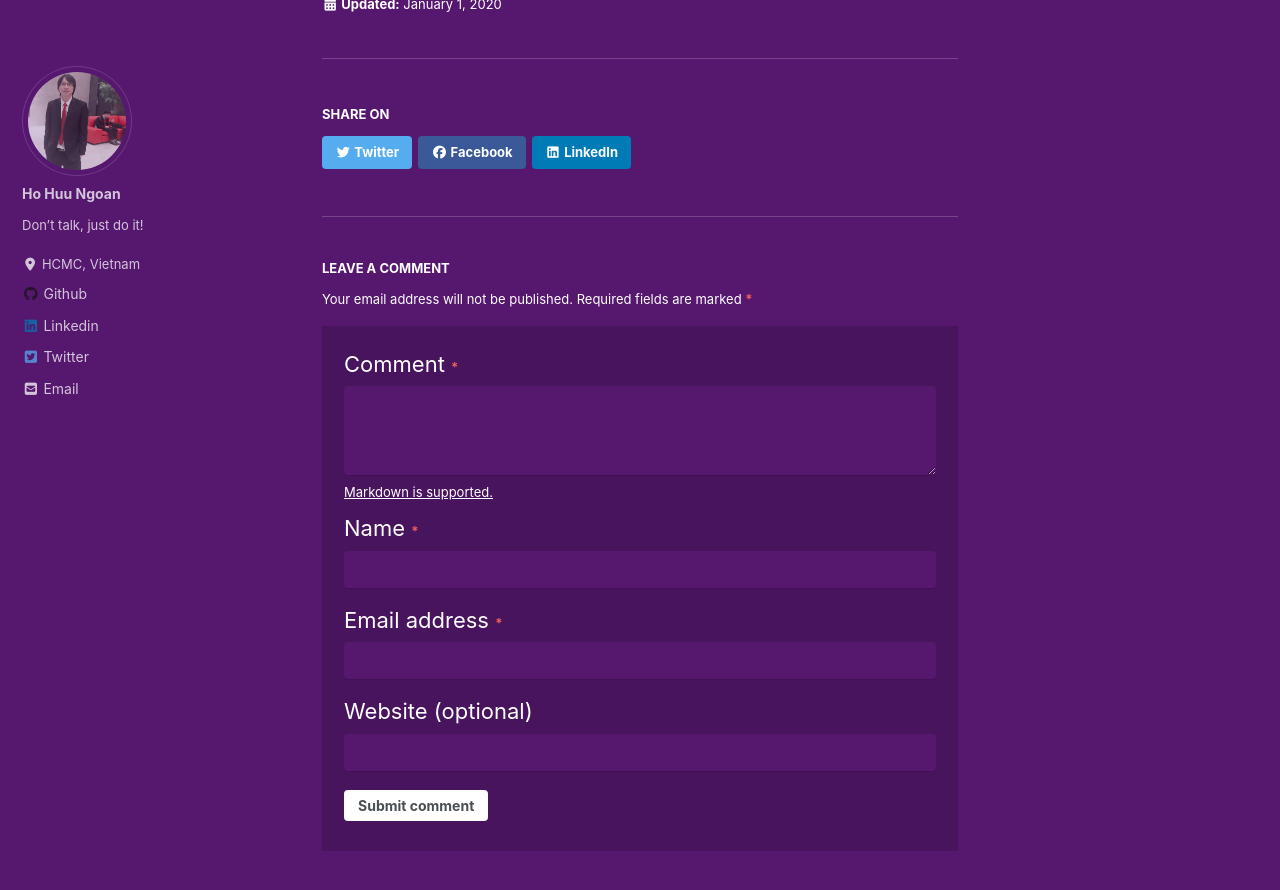
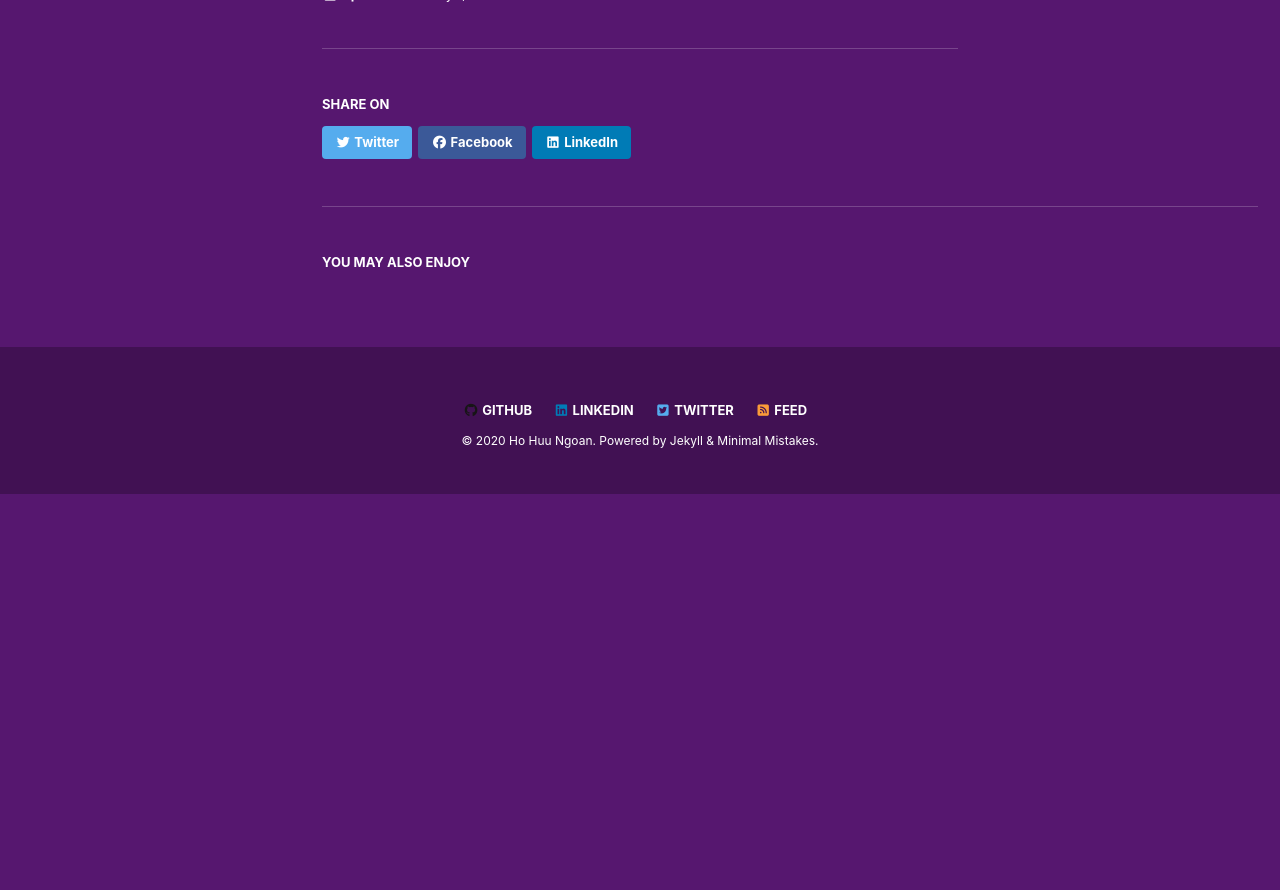
Before and after one commit to ngoanh2n/blog, a Jekyll site: the page built from _posts/2020-01-01-demo-post.md, in a window 1280 px wide and 900 px high, scrolled down 2052 px. Shown: the top 890 px of the window. Built offline with Jekyll 4.4.1, drawn with Linux system fonts in a browser that asks for light colours; cached includes are drawn as plain includes; nearby versions of some CDN libraries; comment, search, counter and statistics services are not loaded; a style sheet for code colours, icons or effects is not loaded; after the commit the page ends 2546 px from its top, so only the background shows below that; some of the changed lines change nothing that is shown.

Commit message:
Disable comments, hide subtitle

```diff
--- a/_config.yml
+++ b/_config.yml
@@ -18,14 +18,14 @@
 locale                   : "en-US"
 title                    : "ngoanh2n's blog"
 title_separator          : "|"
-subtitle                 : "Try to automate!" # site tagline that appears below site title in masthead
+subtitle                 : # "Try to automate!"
 name                     : "Ho Huu Ngoan"
 description              : "Sharing Test Automation knowledge"
-url                      : "https://ngoanh2n.github.io/blog" # the base hostname & protocol for your site e.g. "https://mmistakes.github.io"
-baseurl                  : "/blog" # the subpath of your site, e.g. "/blog"
-repository               : "ngoanh2n/blog" # GitHub username/repo-name e.g. "mmistakes/minimal-mistakes"
+url                      : "https://ngoanh2n.github.io/blog"
+baseurl                  : "/blog"
+repository               : "ngoanh2n/blog"
 teaser                   : # path of fallback teaser image, e.g. "/assets/images/500x300.png"
-logo                     : "/assets/images/logo.png" # path of logo image to display in the masthead, e.g. "/assets/images/88x88.png"
+logo                     : "/assets/images/logo.png"
 masthead_title           : # overrides the website title displayed in the masthead, use " " for no title
 # breadcrumbs            : false # true, false (default)
 words_per_minute         : 200
@@ -283,7 +283,7 @@
       layout: single
       author_profile: true
       read_time: true
-      comments: true
+      comments: false
       share: true
       related: true
   # _pages
```
